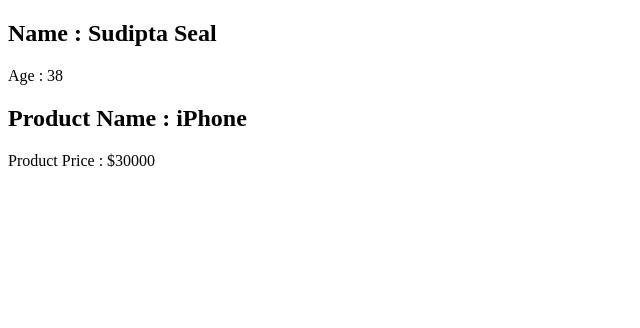
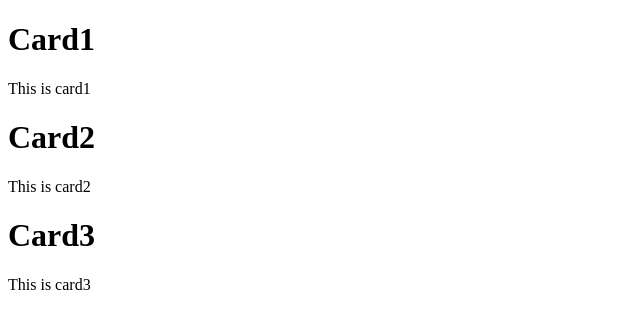
Before and after one commit to sudiptaseal/React-Application, a React (Vite) app: page / in a window 1280 px wide. Shown: the top 328 px of the page, without its empty margins (0-640 px from the left). Built offline with nearby package versions, Linux system fonts and the light colour scheme.

Commit message:
props.children

```diff
--- a/src/App.jsx
+++ b/src/App.jsx
@@ -1,17 +1,23 @@
 import React from 'react';
-import Person from './components/Person';
-import Product from './components/Product';
+import Card from './components/Card';
 
 const App = () => {
   return <div>
 
-    <Person
-      name="Sudipta Seal"
-      age={38} />
+    <Card>
+      <h1>Card1</h1>
+      <p>This is card1</p>
+    </Card>
 
-      <Product
-        name="iPhone"
-        price={30000} />
+    <Card>
+      <h1>Card2</h1>
+      <p>This is card2</p>
+    </Card>
+
+    <Card>
+      <h1>Card3</h1>
+      <p>This is card3</p>
+    </Card>
 
   </div>
 }
--- /dev/null
+++ b/src/components/Card.jsx
@@ -0,0 +1,11 @@
+import React from 'react'
+
+const Card = (props) => {
+  return (
+    <div>
+       {props.children}
+    </div>
+  )
+}
+
+export default Card
--- a/src/components/Person.jsx
+++ /dev/null
@@ -1,12 +0,0 @@
-import React from 'react'
-
-const Person = ({name,age}) => {
-  return (
-    <div>
-        <h2>Name : {name}</h2>
-        <p>Age : {age}</p>
-    </div>
-  )
-}
-
-export default Person
--- a/src/components/Product.jsx
+++ /dev/null
@@ -1,12 +0,0 @@
-import React from 'react'
-
-const Product = ({name,price}) => {
-  return (
-    <div>
-        <h2>Product Name : {name}</h2>
-        <p>Product Price : ${price}</p>
-    </div>
-  )
-}
-
-export default Product
```
